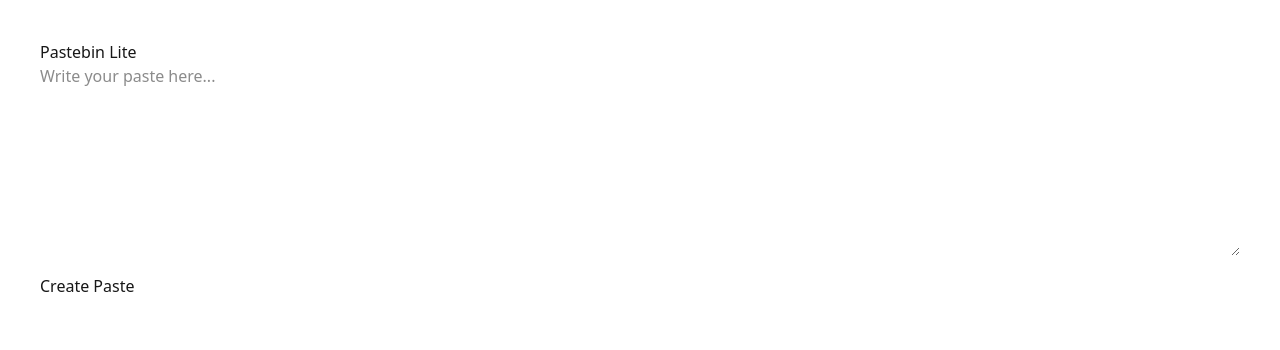
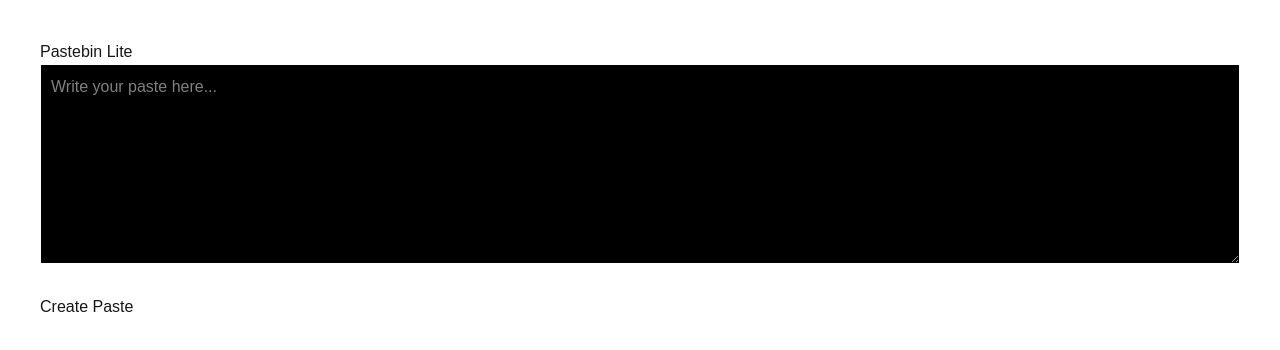
Before and after one commit to Aditya071100/pastebin-lite, a Next.js app: page / in a window 1280 px wide. Shown: the top 350 px of the page. Built offline with nearby package versions, Linux system fonts and the light colour scheme.

Commit message:
Wire create paste button

```diff
--- a/app/page.tsx
+++ b/app/page.tsx
@@ -6,11 +6,9 @@ export default function Home() {
   const [content, setContent] = useState("");
   const [result, setResult] = useState<string | null>(null);
   const [loading, setLoading] = useState(false);
-  const [error, setError] = useState<string | null>(null);
 
   async function createPaste() {
     setLoading(true);
-    setError(null);
     setResult(null);
 
     try {
@@ -26,45 +24,51 @@ export default function Home() {
         }),
       });
 
+      const data = await res.json();
+
       if (!res.ok) {
-        throw new Error("Failed to create paste");
+        setResult("Error creating paste");
+        return;
       }
 
-      const data = await res.json();
-      setResult(window.location.origin + data.url);
+      setResult(`Paste created! ID: ${data.id}`);
     } catch (err) {
-      setError("Something went wrong");
+      setResult("Network error");
     } finally {
       setLoading(false);
     }
   }
 
   return (
-    <main style={{ padding: 40, fontFamily: "system-ui" }}>
+    <main style={{ padding: 40 }}>
       <h1>Pastebin Lite</h1>
 
       <textarea
+        placeholder="Write your paste here..."
         value={content}
         onChange={(e) => setContent(e.target.value)}
-        placeholder="Write your paste here..."
-        rows={8}
-        style={{ width: "100%", marginBottom: 12 }}
+        style={{
+          width: "100%",
+          height: 200,
+          background: "black",
+          color: "white",
+          border: "1px solid white",
+          padding: 10,
+        }}
       />
 
-      <button onClick={createPaste} disabled={loading || !content}>
+      <br />
+      <br />
+
+      <button onClick={createPaste} disabled={loading}>
         {loading ? "Creating..." : "Create Paste"}
       </button>
 
       {result && (
-        <p style={{ marginTop: 16 }}>
-          ✅ Paste created: <br />
-          <a href={result} target="_blank">
-            {result}
-          </a>
+        <p style={{ marginTop: 20 }}>
+          {result}
         </p>
       )}
-
-      {error && <p style={{ color: "red" }}>{error}</p>}
     </main>
   );
 }
```
